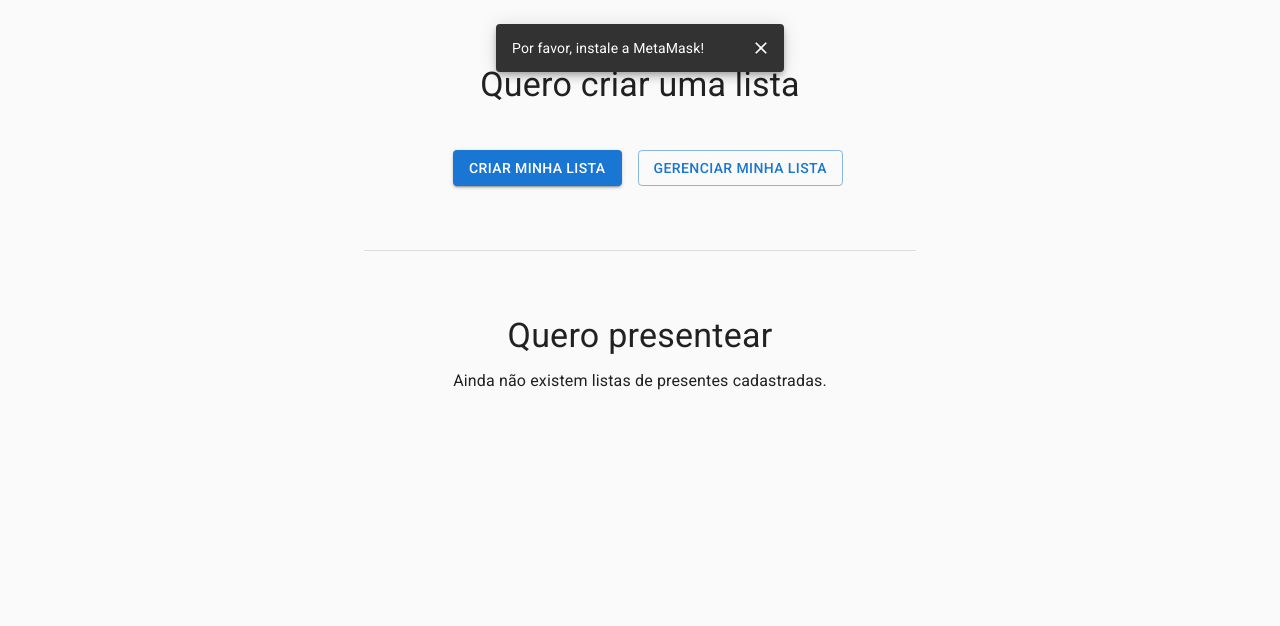
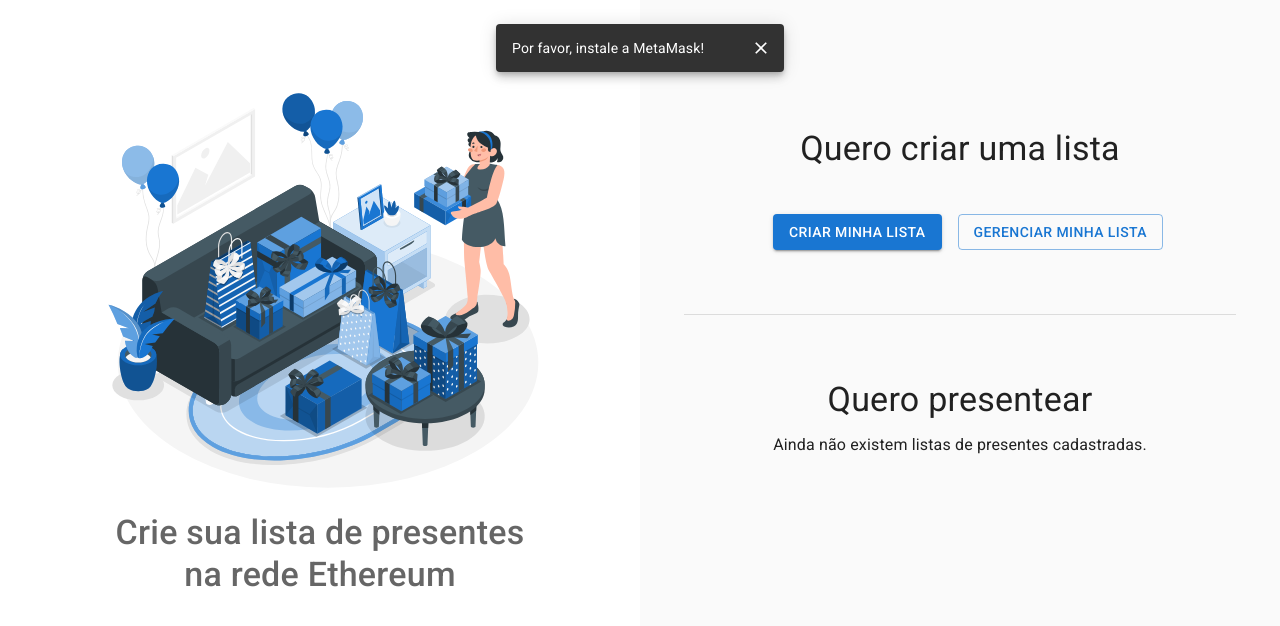
Before and after one commit to lorenatoscano/dapp-project, a React (Create React App) app: page / in a window 1280 px wide. Shown: the top 626 px of the page. Built offline with nearby package versions, Linux system fonts and the light colour scheme.

Commit message:
Adiciona ilustração na tela inicial

```diff
--- a/src/pages/Home/index.tsx
+++ b/src/pages/Home/index.tsx
@@ -15,7 +15,7 @@ import RedeemIcon from '@mui/icons-material/Redeem';
 import { CircularProgress } from '@mui/material';
 import { WalletContext } from '../../contexts/WalletContext';
 import { CreateListDialog } from './CreateListDialog';
-
+import giftsImg from '../../assets/Gifts-amico.svg';
 
 export type GiftType = {
   id: number;
@@ -111,15 +111,28 @@ const Home = () => {
   return (
     <>
       <CreateListDialog showDialog={showDialog} handleCloseDialog={() => setShowDialog(false)} />
-      <Box
-        sx={{
-          pt: 8,
-          pb: 6,
-        }}
+      <Grid container component="main" sx={{ height: '100vh' }}>
+        <Grid item xs={12} md={6} component="section" sx={{ bgcolor: 'background.paper', display: { xs: 'none', md: 'block'} }}>
+          <Stack justifyContent="center" alignItems="center" sx={{ height: '100%', pt: 8, pb: 2 }}>
+            <img src={giftsImg} alt="Ilustração de presentes" width="70%" />
+
+            <Typography
+              component="h1"
+              variant="h4"
+              align="center"
+              sx={{ flexGrow: 1, fontWeight: 500, maxWidth: 450 }}
+              color="text.secondary"
+              gutterBottom
             >
+              Crie sua lista de presentes na rede Ethereum
+            </Typography>
+          </Stack>
+
+        </Grid>
+        <Grid item xs={12} md={6} component="section" style={{ paddingTop: '10%' }} sx={{ height: '100%', overflowY: 'auto' }}>
           <Container maxWidth="sm">
             <Box sx={{ mb: 8 }}>
-            <Typography variant="h4" align="center" gutterBottom>
+              <Typography component="h2" variant="h4" align="center" gutterBottom>
                 Quero criar uma lista
               </Typography>
               <Stack
@@ -146,7 +159,7 @@ const Home = () => {
             <Divider />
 
             <Box sx={{ mt: 8 }}>
-            <Typography variant="h4" align="center" gutterBottom>
+              <Typography component="h2" variant="h4" align="center" gutterBottom>
                 Quero presentear
               </Typography>
               { isLoading
@@ -187,7 +200,8 @@ const Home = () => {
               }
             </Box>
           </Container>
-      </Box>
+        </Grid>
+      </Grid>
     </>
   );
 };
```
Also changed, not shown: src/assets/Gifts-amico.svg (added). Lines whose indentation alone changed are shown as unchanged.
